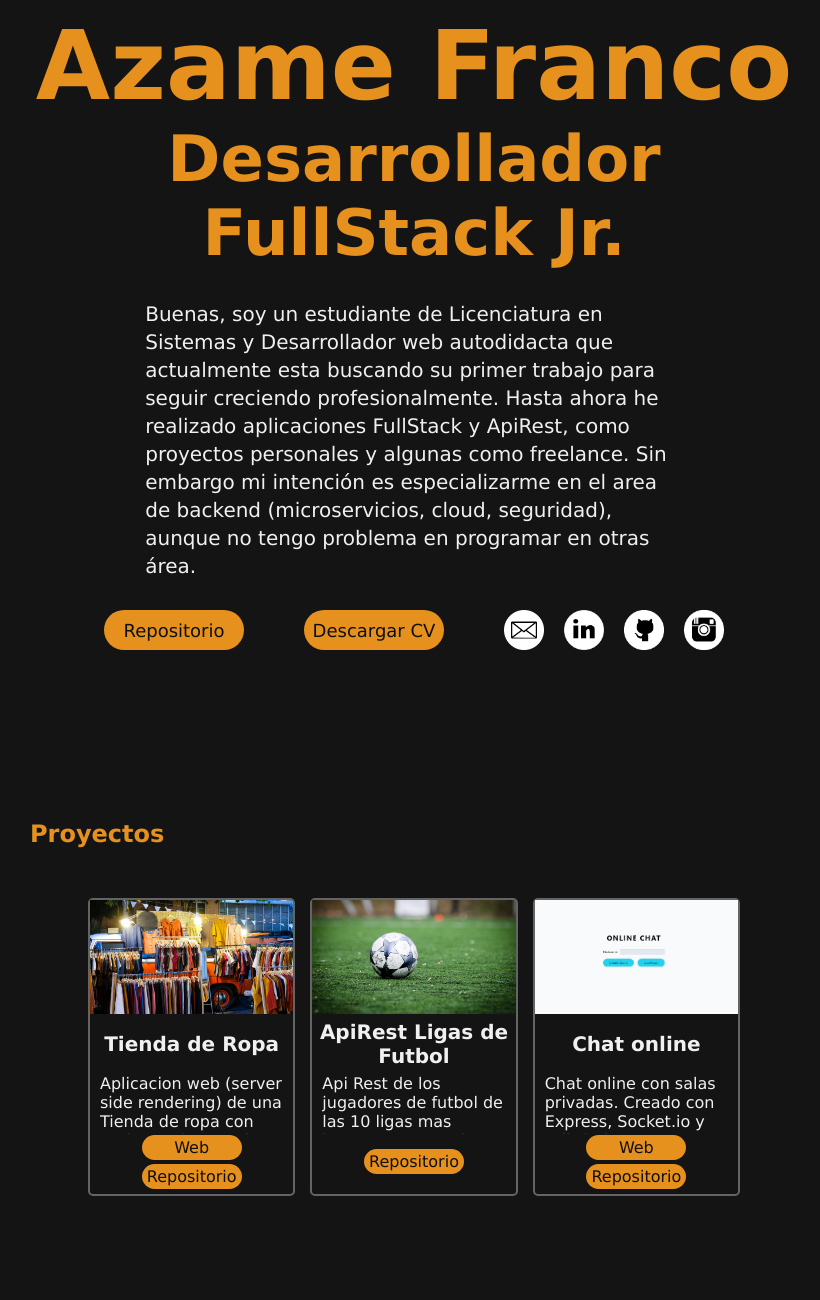
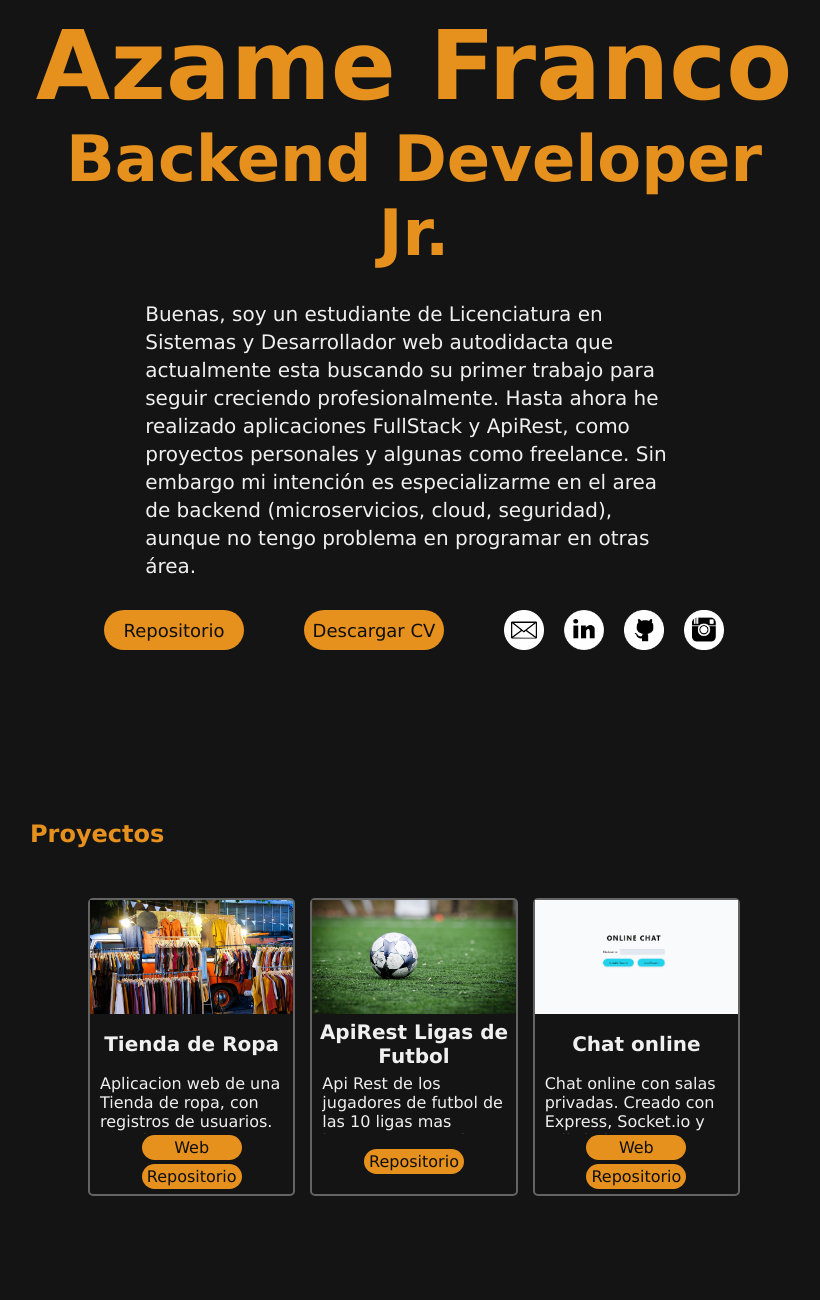
Before and after one commit to JSuggu/portfolio, a plain HTML site: page index.html in a window 1280 px wide. Shown: the part 200-1500 px from the top of the page, without its empty margins (226-1046 px from the left). Drawn offline with Linux system fonts and the light colour scheme.

Commit message:
updated data

```diff
--- a/index.html
+++ b/index.html
@@ -27,7 +27,7 @@
                 <div class="home-container">
                     <section class="names">
                         <h1>Azame Franco</h1>
-                        <h2>Desarrollador FullStack Jr.</h2>
+                        <h2>Backend Developer Jr.</h2>
                     </section>
                     <p>
                         Buenas, soy un estudiante de Licenciatura en Sistemas y Desarrollador web autodidacta que actualmente
@@ -59,7 +59,7 @@
                             <h4 class="project-name">Tienda de Ropa</h4>
                             <section class="description">
                                 <p>
-                                    Aplicacion web (server side rendering) de una Tienda de ropa con registros de usuarios.
+                                    Aplicacion web de una Tienda de ropa, con registros de usuarios.
                                     Creada con Express, Ejs, Sequelize, Css y Postgres.
                                 </p>
                             </section>
```
Also changed, not shown: 1 other file.
